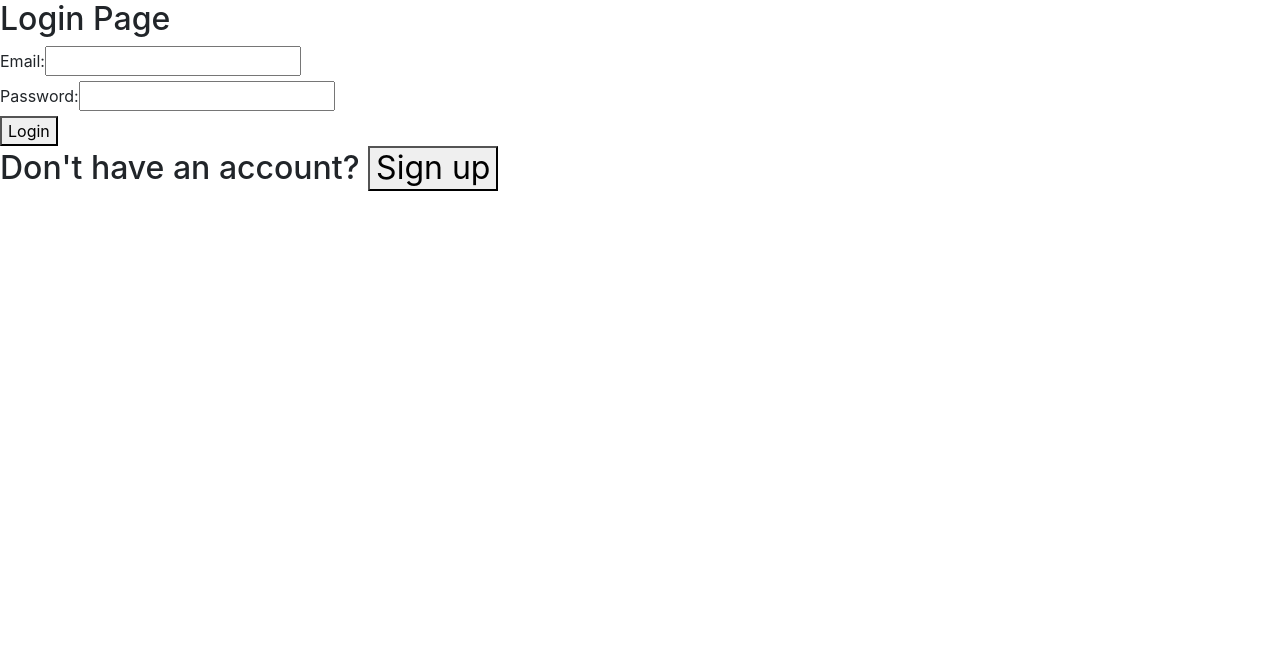
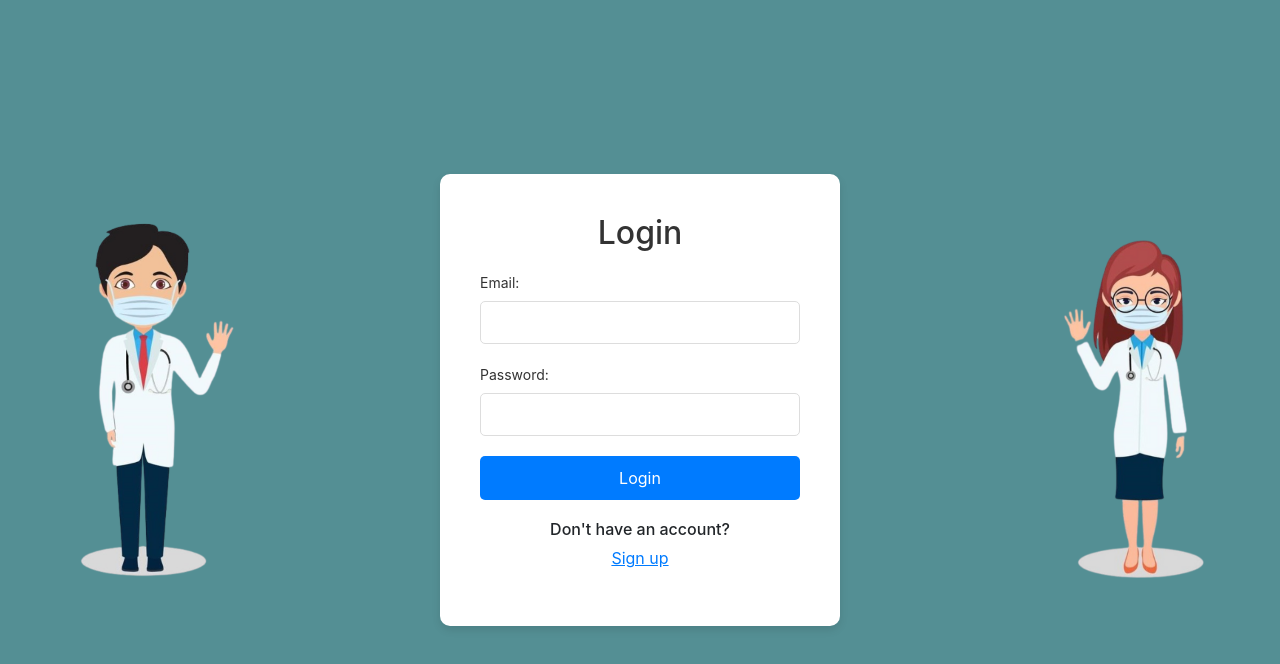
Before and after one commit to nikitabaladha/Hospital-Frontend, a React (Create React App) app in the folder hospital-forntend/: page /login in a window 1280 px wide. Shown: the top 664 px of the page. Built offline with nearby package versions, Linux system fonts and the light colour scheme.

Commit message:
Login page with some css

```diff
--- a/hospital-forntend/src/components/Home/Home.js
+++ b/hospital-forntend/src/components/Home/Home.js
@@ -1,22 +1,23 @@
 // components/Home.js
+
 import React from "react";
-import "./index.css";
+import "./Home.css";
 import Navbar from "../Navbar/Navbar.js";
 
 const Home = () => {
   return (
     <div>
       <Navbar />
-      <div className="container-fluid col-md-12 d-flex" id="mainDiv">
-        {" "}
-        <div className="Left-div col-md-8 text-center">
+      <div className="container-fluid" id="mainDiv">
+        <div className="row d-flex">
+          <div className="col-lg-8 col-md-7 col-sm-12 text-center left-div">
             <h1 className="welcomeLine mb-3 mt-5">
               Welcome to <span id="big-hospitalName">AyuShakti</span>
             </h1>
 
             <h1 className="mb-5">
-            Where <span className="left-part-upper">Healing </span>Begins and{" "}
-            <span className="left-part-upper">Hope</span> Prevails.{" "}
+              Where <span className="left-part-upper">Healing</span> Begins and{" "}
+              <span className="left-part-upper">Hope</span> Prevails.
             </h1>
 
             <h1 className="mb-3 mt-5">
@@ -25,11 +26,12 @@ const Home = () => {
             </h1>
 
             <h1>
-            At <span className="small-hospitalName">AyuShakti</span>, We Nurture
-            Both.
+              At <span className="small-hospitalName">AyuShakti</span>, We
+              Nurture Both.
             </h1>
           </div>
-        <div className="col-md-4 container-fluid  background-image"></div>
+          <div className="col-lg-4 col-md-5 col-sm-12 background-image"></div>
+        </div>
       </div>
     </div>
   );
--- /dev/null
+++ b/hospital-forntend/src/components/Login/Login.css
@@ -0,0 +1,80 @@
+/* Login.css */
+
+.login-container-fluid {
+  display: flex;
+  flex-direction: column;
+  align-items: center;
+  justify-content: center;
+  height: 100vh;
+  padding: 20px;
+  background: url("../../images/login.png") no-repeat center center fixed;
+  background-color: #548f94;
+  background-size: contain;
+}
+
+.form-container {
+  background-color: #fff;
+  padding: 40px;
+  border-radius: 10px;
+  box-shadow: 0 4px 8px rgba(0, 0, 0, 0.1);
+  width: 100%;
+  max-width: 400px;
+}
+
+.input-group {
+  margin-bottom: 20px;
+}
+
+label {
+  display: block;
+  margin-bottom: 8px;
+  font-size: 14px;
+  color: #333;
+}
+
+input {
+  width: 100%;
+  padding: 10px;
+  font-size: 14px;
+  border-radius: 5px;
+  border: 1px solid #ddd;
+}
+
+button {
+  width: 100%;
+  padding: 10px;
+  font-size: 16px;
+  border-radius: 5px;
+  border: none;
+  background-color: #007bff;
+  color: #fff;
+  cursor: pointer;
+}
+
+button:hover {
+  background-color: #0056b3;
+}
+
+.error {
+  color: red;
+  font-size: 12px;
+}
+
+.navigate-button {
+  background: none;
+  border: none;
+  color: #007bff;
+  cursor: pointer;
+  text-decoration: underline;
+  font-size: 16px;
+}
+
+.navigate-button:hover {
+  color: #0056b3;
+}
+
+.heading {
+  text-align: center;
+  margin-bottom: 20px;
+  color: #333;
+}
--- a/hospital-forntend/src/components/Login/Login.js
+++ b/hospital-forntend/src/components/Login/Login.js
@@ -1,6 +1,214 @@
-// components/Login/Login.js
+// components / Login / Login.js;
+
+// import React from "react";
+// import "./index.css";
+
+// const Login = ({
+//   email,
+//   password,
+//   handleOnChange,
+//   handleSubmit,
+//   loginErrors,
+//   handleNavigate,
+//   error,
+// }) => {
+//   return (
+//     <div>
+//       <h2>Login</h2>
+
+//       <form onSubmit={handleSubmit}>
+//         <div>
+//           <label htmlFor="email">Email:</label>
+//           <input
+//             type="email"
+//             id="email"
+//             value={email}
+//             name="email"
+//             onChange={handleOnChange}
+//           />
+//           {loginErrors.email && <p className="error">{loginErrors.email}</p>}
+//         </div>
+
+//         <div>
+//           <label htmlFor="password">Password:</label>
+//           <input
+//             type="password"
+//             id="password"
+//             name="password"
+//             value={password}
+//             onChange={handleOnChange}
+//           />
+//           {loginErrors.password && (
+//             <p className="error">{loginErrors.password}</p>
+//           )}
+//         </div>
+
+//         {/* Render general form error message */}
+//         {error && <p className="error">{error}</p>}
+
+//         <div>
+//           <button type="submit">Login</button>
+//         </div>
+//       </form>
+
+//       <div>
+//         <h2>
+//           Don't have an account?{" "}
+//           <button onClick={handleNavigate}>Sign up</button>
+//         </h2>
+//       </div>
+//     </div>
+//   );
+// };
+
+// export default Login;
+
+// import React from "react";
+
+// const Login = ({
+//   email,
+//   password,
+//   handleOnChange,
+//   handleSubmit,
+//   loginErrors,
+//   handleNavigate,
+//   error,
+// }) => {
+//   const containerStyle = {
+//     display: "flex",
+//     flexDirection: "column",
+//     alignItems: "center",
+//     justifyContent: "center",
+//     height: "100vh",
+//     backgroundColor: "#f0f0f0",
+//     padding: "20px",
+//   };
+
+//   const formStyle = {
+//     backgroundColor: "#fff",
+//     padding: "40px",
+//     borderRadius: "10px",
+//     boxShadow: "0 4px 8px rgba(0, 0, 0, 0.1)",
+//     width: "100%",
+//     maxWidth: "400px",
+//   };
+
+//   const inputGroupStyle = {
+//     marginBottom: "20px",
+//   };
+
+//   const labelStyle = {
+//     display: "block",
+//     marginBottom: "8px",
+//     fontSize: "14px",
+//     color: "#333",
+//   };
+
+//   const inputStyle = {
+//     width: "100%",
+//     padding: "10px",
+//     fontSize: "14px",
+//     borderRadius: "5px",
+//     border: "1px solid #ddd",
+//   };
+
+//   const buttonStyle = {
+//     width: "100%",
+//     padding: "10px",
+//     fontSize: "16px",
+//     borderRadius: "5px",
+//     border: "none",
+//     backgroundColor: "#007BFF",
+//     color: "#fff",
+//     cursor: "pointer",
+//   };
+
+//   const errorMessageStyle = {
+//     color: "red",
+//     fontSize: "12px",
+//   };
+
+//   const navigateButtonStyle = {
+//     background: "none",
+//     border: "none",
+//     color: "#007BFF",
+//     cursor: "pointer",
+//     textDecoration: "underline",
+//     fontSize: "16px",
+//   };
+
+//   const headingStyle = {
+//     textAlign: "center",
+//     marginBottom: "20px",
+//     color: "#333",
+//   };
+
+//   return (
+//     <div style={containerStyle}>
+//       <div style={formStyle}>
+//         <h2 style={headingStyle}>Login</h2>
+
+//         <form onSubmit={handleSubmit}>
+//           <div style={inputGroupStyle}>
+//             <label style={labelStyle} htmlFor="email">
+//               Email:
+//             </label>
+//             <input
+//               style={inputStyle}
+//               type="email"
+//               id="email"
+//               value={email}
+//               name="email"
+//               onChange={handleOnChange}
+//             />
+//             {loginErrors.email && (
+//               <p style={errorMessageStyle}>{loginErrors.email}</p>
+//             )}
+//           </div>
+
+//           <div style={inputGroupStyle}>
+//             <label style={labelStyle} htmlFor="password">
+//               Password:
+//             </label>
+//             <input
+//               style={inputStyle}
+//               type="password"
+//               id="password"
+//               name="password"
+//               value={password}
+//               onChange={handleOnChange}
+//             />
+//             {loginErrors.password && (
+//               <p style={errorMessageStyle}>{loginErrors.password}</p>
+//             )}
+//           </div>
+
+//           {error && <p style={errorMessageStyle}>{error}</p>}
+
+//           <div>
+//             <button style={buttonStyle} type="submit">
+//               Login
+//             </button>
+//           </div>
+//         </form>
+
+//         <div style={{ textAlign: "center", marginTop: "20px" }}>
+//           <h2 style={{ fontSize: "16px" }}>
+//             Don't have an account?{" "}
+//             <button style={navigateButtonStyle} onClick={handleNavigate}>
+//               Sign up
+//             </button>
+//           </h2>
+//         </div>
+//       </div>
+//     </div>
+//   );
+// };
+
+// export default Login;
 
 import React from "react";
+import "./Login.css"; // Import the external CSS file
 
 const Login = ({
   email,
@@ -12,11 +220,12 @@ const Login = ({
   error,
 }) => {
   return (
-    <div>
-      <h2>Login Page</h2>
+    <div className="login-container-fluid">
+      <div className="form-container">
+        <h2 className="heading">Login</h2>
 
         <form onSubmit={handleSubmit}>
-        <div>
+          <div className="input-group">
             <label htmlFor="email">Email:</label>
             <input
               type="email"
@@ -28,7 +237,7 @@ const Login = ({
             {loginErrors.email && <p className="error">{loginErrors.email}</p>}
           </div>
 
-        <div>
+          <div className="input-group">
             <label htmlFor="password">Password:</label>
             <input
               type="password"
@@ -42,7 +251,6 @@ const Login = ({
             )}
           </div>
 
-        {/* Render general form error message */}
           {error && <p className="error">{error}</p>}
 
           <div>
@@ -50,11 +258,14 @@ const Login = ({
           </div>
         </form>
 
-      <div>
-        <h2>
+        <div style={{ textAlign: "center", marginTop: "20px" }}>
+          <h2 style={{ fontSize: "16px" }}>
             Don't have an account?{" "}
-          <button onClick={handleNavigate}>Sign up</button>
+            <button className="navigate-button" onClick={handleNavigate}>
+              Sign up
+            </button>
           </h2>
+        </div>
       </div>
     </div>
   );
--- a/hospital-forntend/src/components/Navbar/Navbar.js
+++ b/hospital-forntend/src/components/Navbar/Navbar.js
@@ -2,7 +2,7 @@
 
 import React from "react";
 import { Link } from "react-router-dom";
-import "./index.css";
+import "./Navbar.css";
 import logoImage from "../../images/aayushakti.png";
 
 const Navbar = () => {
```
Also changed, not shown: hospital-forntend/src/components/Home/Home.css (renamed from hospital-forntend/src/components/Home/index.css), hospital-forntend/src/components/Navbar/Navbar.css (renamed from hospital-forntend/src/components/Navbar/index.css), hospital-forntend/src/images/login.png (added). Lines whose indentation alone changed are shown as unchanged.
